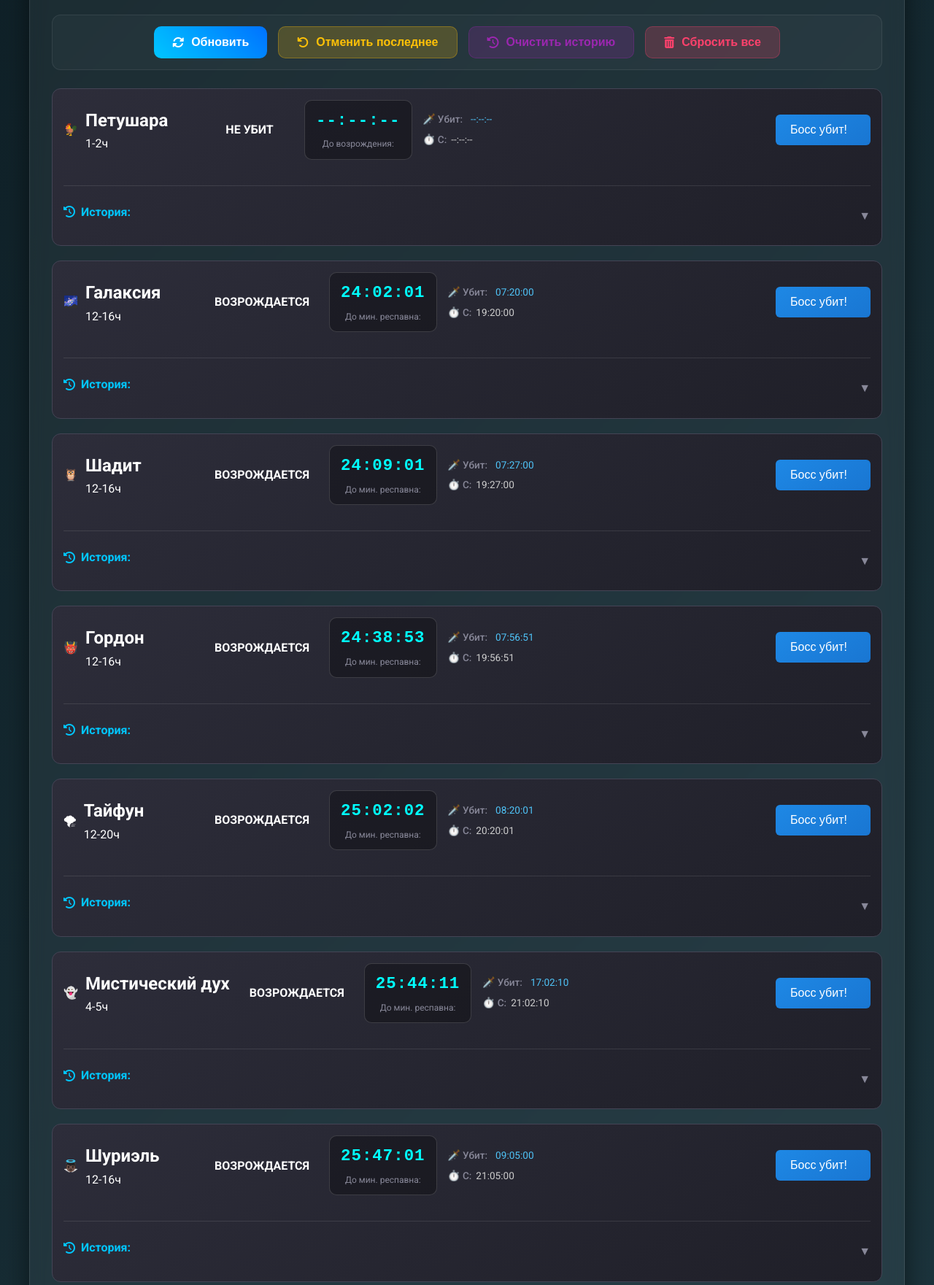
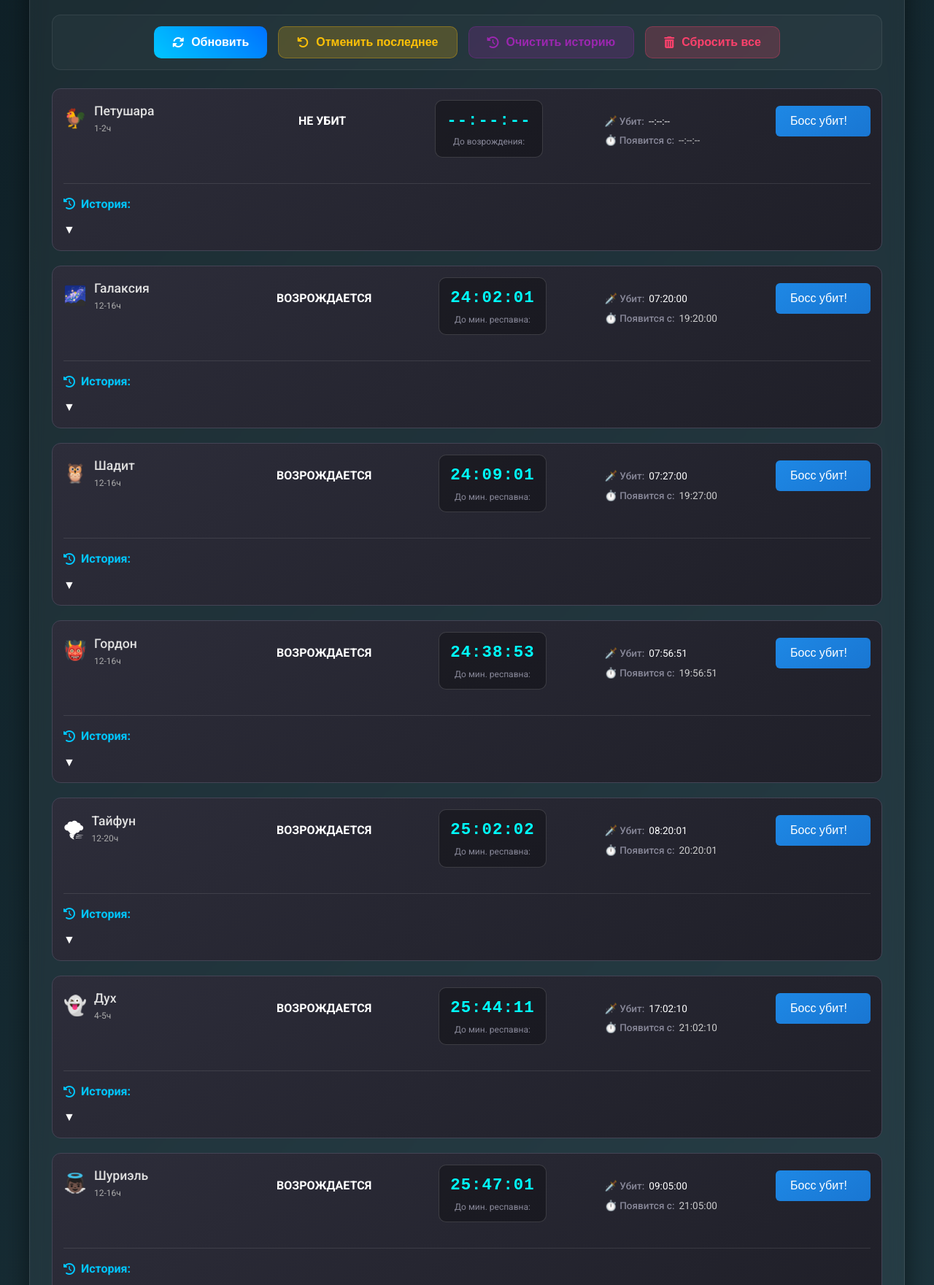
Before and after one commit to itfed/boss-timer, a Flask app: page / in a window 1280 px wide. Shown: the part 190-1951 px from the top of the page at 73% size. Run offline with Flask 3, Linux system fonts and the light colour scheme.

Commit message:
fix: optimize status width for perfect timer alignment - set fixed 140px width

```diff
--- a/app.py
+++ b/app.py
@@ -26,7 +26,7 @@ def get_moscow_time():
 BOSSES_CONFIG = {
     1: {
         'id': 1,
-        'name': 'Мистический дух',
+        'name': 'Дух',
         'min_respawn': 4,  # минимальное
         'max_respawn': 5,  # максимальное
         'icon': '👻',
@@ -58,7 +58,7 @@ BOSSES_CONFIG = {
     },
     5: {
         'id': 5,
-        'name': 'Лилит/Анаким',
+        'name': 'Лилит',
         'min_respawn': 12,  # минимальное
         'max_respawn': 20,  # максимальное
         'icon': '',
--- a/static/script.js
+++ b/static/script.js
@@ -157,7 +157,6 @@ function displayBosses() {
         html += `
             <div class="boss-card">
                 <div class="first-row">
-                    <div class="boss-header-info">
                     <div class="boss-header">
                         <div class="boss-icon">${boss.icon || '👾'}</div>
                         <div class="boss-title">
@@ -187,9 +186,8 @@ function displayBosses() {
                             </span>
                         </div>
                         <div class="info-row">
-                                <span class="label">⏱️ С:</span>
+                            <span class="label">⏱️ Появится с:</span>
                             <span class="value">${boss.min_respawn_time || '--:--:--'}</span>
-                            </div>
                         </div>
                     </div>
 
--- a/static/style.css
+++ b/static/style.css
@@ -157,37 +157,56 @@ button {
     border-color: #555566;
 }
 
-/* Первая строка - имя босса, информация, таймер и кнопка */
+/* Первая строка - точное вертикальное выравнивание */
 .first-row {
     display: flex;
-    align-items: center;
+    align-items: baseline; /* Все элементы по базовой линии */
+    justify-content: space-between;
+    width: 100%;
     gap: 20px;
-    width: 100%;
+    font-family: 'Roboto', sans-serif;
+    font-size: 1rem;
 }
 
-/* Левая часть первой строки - имя босса и информация */
-.boss-header-info {
-    display: flex;
-    align-items: center;
-    gap: 15px;
-    flex: 1;
-    min-width: 0;
-}
-
-/* Заголовок босса */
+/* Имя босса - прижато к левой стороне */
 .boss-header {
     display: flex;
     align-items: center;
     gap: 10px;
-    min-width: 180px;
+    min-width: 200px;
+    flex-shrink: 0;
 }
 
-/* Отдельный статус босса */
+.boss-icon {
+    font-size: 1.6rem;
+    min-width: 28px;
+    text-align: center;
+}
+
+.boss-title h2 {
+    font-size: 1.1rem;
+    color: #E0E0E0;
+    margin: 0;
+    font-weight: 500;
+    white-space: nowrap;
+    overflow: hidden;
+    text-overflow: ellipsis;
+}
+
+.boss-title .respawn-range {
+    color: #AAAAAA;
+    font-size: 0.75rem;
+    font-weight: 400;
+    margin-top: 1px;
+}
+
+/* Статус - оптимальная фиксированная ширина */
 .boss-status {
     display: flex;
     align-items: center;
-    min-width: 120px;
     justify-content: center;
+    min-width: 140px; /* Оптимальная ширина для выравнивания */
+    flex-shrink: 0;
 }
 
 .boss-status .status {
@@ -197,9 +216,12 @@ button {
     border-radius: 6px;
     text-align: center;
     white-space: nowrap;
+    display: block;
+    width: 100%;
+    box-sizing: border-box;
 }
 
-/* Таймер */
+/* Таймер - по базовой линии */
 .timer-section {
     display: flex;
     flex-direction: column;
@@ -209,6 +231,7 @@ button {
     border-radius: 10px;
     border: 1px solid rgba(255, 255, 255, 0.15);
     min-width: 140px;
+    flex-shrink: 0;
 }
 
 .timer {
@@ -217,22 +240,24 @@ button {
     font-weight: bold;
     text-align: center;
     color: #00FFFF;
-    letter-spacing: 1px;
-    margin-bottom: 5px;
+    letter-spacing: 1px; /* Вернул letter-spacing */
+    margin-bottom: 0;
 }
 
 .timer-label {
     color: #888899;
     font-size: 0.75rem;
     text-align: center;
+    margin-top: 2px;
 }
 
-/* Информация об убийстве */
+/* Информация - по базовой линии */
 .boss-kill-info {
     display: flex;
     flex-direction: column;
     gap: 5px;
     min-width: 150px;
+    flex-shrink: 0;
 }
 
 .info-row {
@@ -254,10 +279,12 @@ button {
     font-weight: 400;
 }
 
-/* Правая часть первой строки - кнопка */
+/* Кнопка - прижата к правой стороне */
 .boss-actions {
     display: flex;
     min-width: 130px;
+    flex-shrink: 0;
+    justify-content: flex-end;
 }
 
 .kill-btn {
@@ -286,70 +313,6 @@ button {
     box-shadow: none;
 }
 
-/* Вторая строка - история */
-.second-row {
-    width: 100%;
-}
-
-.boss-history {
-    margin-top: 5px;
-    padding-top: 15px;
-    border-top: 1px solid #333344;
-    width: 100%;
-}
-
-.history-header {
-    display: flex;
-    justify-content: space-between;
-    align-items: center;
-    cursor: pointer;
-    padding: 8px 0;
-}
-
-.history-header h4 {
-    color: #BBBBCC;
-    font-size: 1rem;
-    margin: 0;
-    display: flex;
-    align-items: center;
-    gap: 8px;
-}
-
-.toggle-icon {
-    color: #888899;
-    transition: transform 0.3s ease;
-}
-
-.history-header:hover .toggle-icon {
-    color: #AAAAAA;
-}
-
-.history-list-small {
-    margin-top: 10px;
-}
-
-.loading-history {
-    color: #888899;
-    font-style: italic;
-    text-align: center;
-    padding: 10px;
-}
-
-/* Кликабельное время убийства */
-.kill-time {
-    color: #4FC3F7;
-    cursor: pointer;
-    padding: 1px 5px;
-    border-radius: 3px;
-    transition: all 0.2s ease;
-    font-size: 0.85rem;
-}
-
-.kill-time:hover {
-    background: rgba(79, 195, 247, 0.2);
-    color: #29B6F6;
-}
-
 /* Адаптивность для мобильных */
 @media (max-width: 768px) {
     .boss-card {
@@ -357,32 +320,20 @@ button {
     }
 
     .first-row {
-        flex-direction: column;
-        align-items: center;
+        grid-template-columns: 1fr;
         gap: 15px;
-    }
-
-    .boss-header-info {
-        flex-direction: column;
-        align-items: center;
-        gap: 10px;
-        min-width: auto;
     }
 
     .boss-header {
         justify-content: center;
-        min-width: auto;
     }
 
-    .boss-info {
-        align-items: center;
-        min-width: auto;
+    .boss-status {
+        justify-content: center;
     }
 
     .boss-actions {
-        min-width: auto;
-        width: 100%;
-        max-width: 200px;
+        justify-content: center;
     }
 }
 
```
Lines whose indentation alone changed are shown as unchanged.
